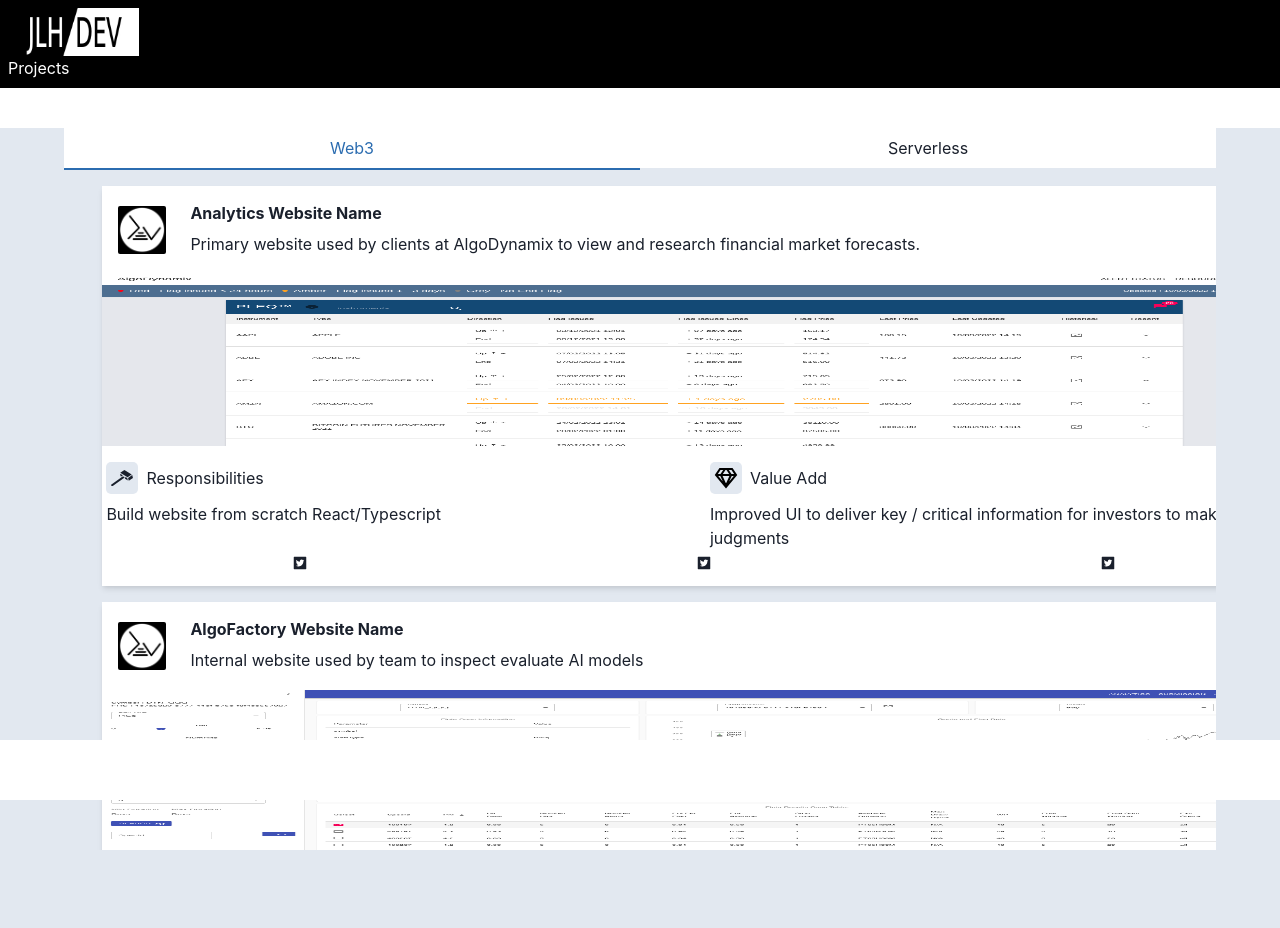
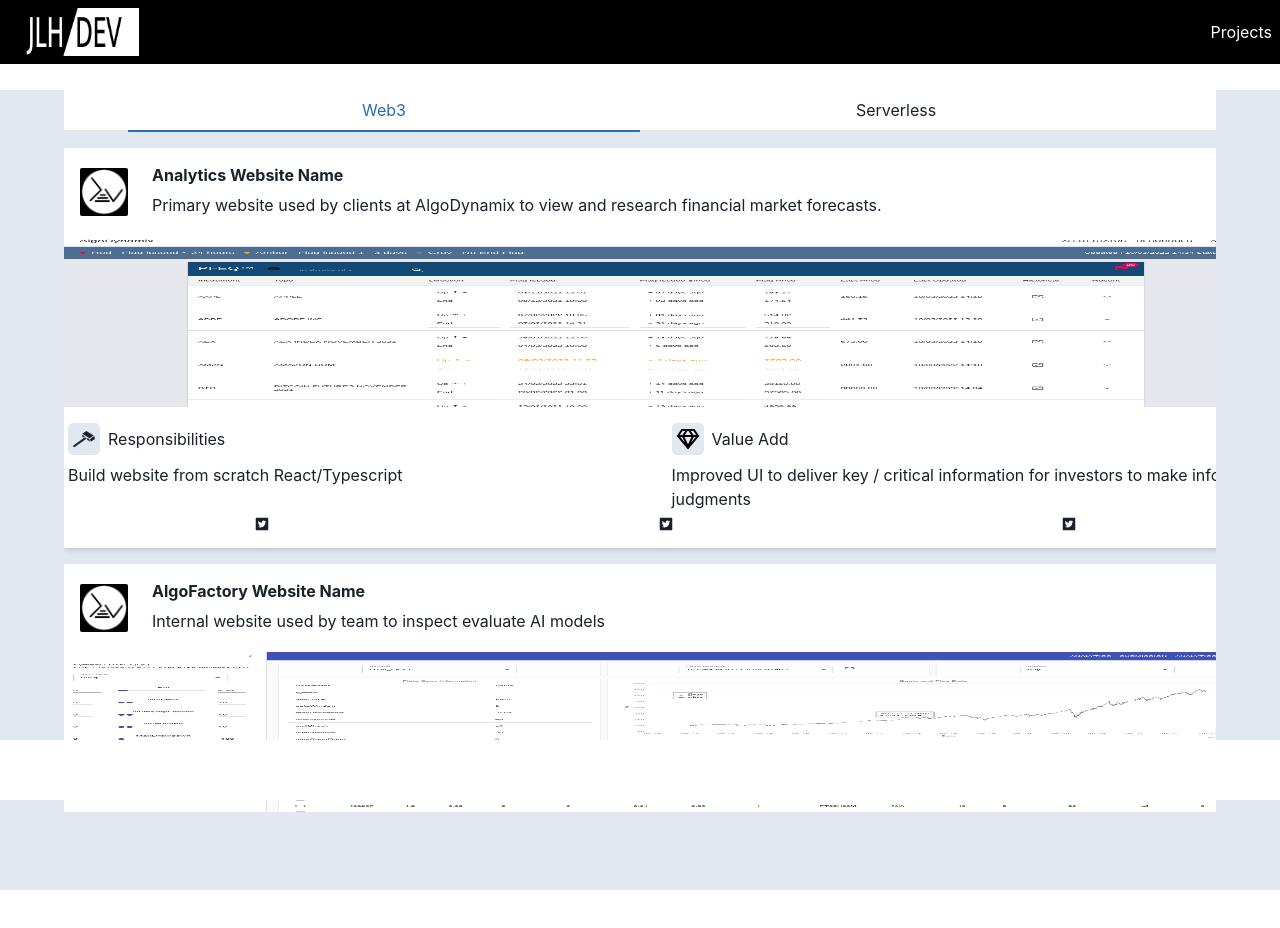
Before and after one commit to hughesjl1/portfolio, a Next.js app: page / in a window 1280 px wide. After the commit the page ends 890 px from the top, so only its background shows below. Built offline with nearby package versions, Linux system fonts and the light colour scheme.

Commit message:
adkust margins

```diff
--- a/pages/components/ProjectCardMobile.tsx
+++ b/pages/components/ProjectCardMobile.tsx
@@ -92,13 +92,13 @@
 
     return (
         <Flex mx={{ 'sm': '0%', md : '5vw' }} mt={"8rem"} pb={'25rem'} justifyContent={"center"} width={{ 'sm': '100%', md : '90vw' }} backgroundColor={"gray.200"} height={"100%"} minHeight={'100vh'}>
-            <Tabs isFitted position={'fixed'} px={{ 'sm': '0%', mx : '5vw' }}  mb={{ 'sm': '2rem', md : '0rem' }} width={{ 'sm': '100%', md : '90vw' }} height={'100%'}>
-                <TabList bg={'white'}>
+            <Tabs isFitted position={'fixed'} px={{ 'sm': '0%', mx : '0vw' }}  mb={{ 'sm': '2rem', md : '0rem' }} width={{ 'sm': '100%', md : '90vw' }} height={'100%'}>
+                <TabList bg={'white'} px={'5vw'}>
                     <Tab>Web3</Tab>
                     <Tab>Serverless</Tab>
                 </TabList>
                 <TabPanels >
-                    <TabPanel overflowY={'scroll'} height={'85vh'} width={{ 'sm': '100%', md : '90vw' }} px={'3vw'} pb={'10vh'}>
+                    <TabPanel overflowY={'scroll'} height={'85vh'} width={{ 'sm': '100%', md : '90vw' }} px={'0vw'} pb={'10vh'}>
                         {projects.map((project) => <CardMobile {...project} />)}
                     </TabPanel>
                     <TabPanel>
--- a/pages/index.tsx
+++ b/pages/index.tsx
@@ -17,8 +17,8 @@
   const [isNotMobile] = useMediaQuery('(min-width: 700px)');
 
   return (
-    <Box bg={"gray.200"} mt={'4rem'}>
-      {/* <Flex
+    <Box bg={"gray.200"} mt={{ 'sm': '-3rem', md : '-2.4rem' }}>
+      <Flex
         backgroundColor={'black'}
         minHeight={'7.5vh'}
         position={"fixed"}
@@ -40,31 +40,7 @@
         </Flex>
 
 
-      </Flex> */}
-            <Box
-        backgroundColor={'black'}
-        minHeight={'7.5vh'}
-        position={"fixed"}
-        top={"0px"}
-        width={"100%"}
-        padding={'0.5rem'}
-        alignItems={'center'}
-        justifyContent={'space-between'}
-        display={'block'}
-
-      >
-        <Image
-          height={"3rem"}
-          objectFit='cover'
-          src={'/jlhdev.jpg'}
-          alt='Logo JLHDEV'
-        />
-        <Flex>
-          <Text color={'white'}>Projects</Text>
-        </Flex>
-
-
-      </Box>
+      </Flex>
       {isNotMobile ? <DynamicProjectCardMobile /> : <DynamicProjectCardMobile />}
 
 
```
